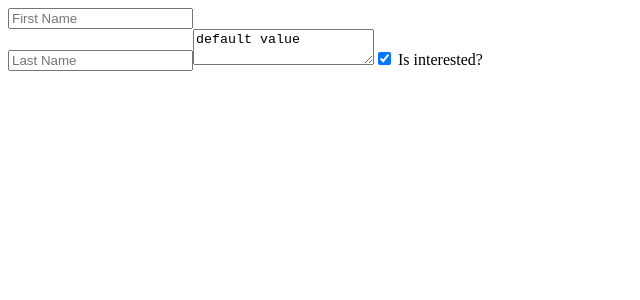
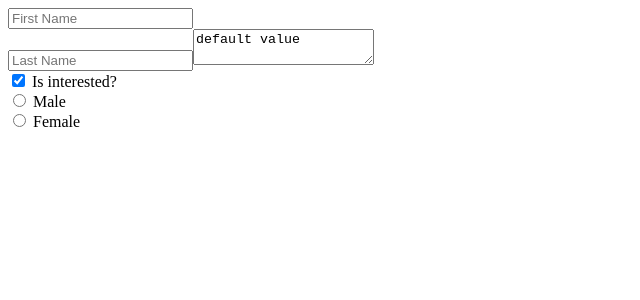
Before and after one commit to laurelherting/sustainability-to-do, a React (Create React App) app: page / in a window 1280 px wide. Shown: the top 300 px of the page, without its empty margins (0-640 px from the left). Built offline with nearby package versions, Linux system fonts and the light colour scheme.

Commit message:
update state for gender

```diff
--- a/src/App.js
+++ b/src/App.js
@@ -6,7 +6,8 @@ class App extends React.Component {
     this.state = {
       firstName: "",
       lastName: "",
-      isInterested: true
+      isInterested: true,
+      gender: ""
     };
   }
 
@@ -40,6 +41,8 @@ class App extends React.Component {
 
         <textarea value={"default value"} onChange={this.handleChange} />
 
+        <br />
+
         <label>
           <input
             type="checkbox"
@@ -48,6 +51,28 @@ class App extends React.Component {
             onChange={this.handleChange}
           />{" "}
           Is interested?
+        </label>
+        <br />
+        <label>
+          <input
+            type="radio"
+            name="gender"
+            value="male"
+            checked={this.state.gender === "male"}
+            onChange={this.handleChange}
+          />{" "}
+          Male
+        </label>
+        <br />
+        <label>
+          <input
+            type="radio"
+            name="gender"
+            value="female"
+            checked={this.state.gender === "female"}
+            onChange={this.handleChange}
+          />{" "}
+          Female
         </label>
 
         <h1>
```
